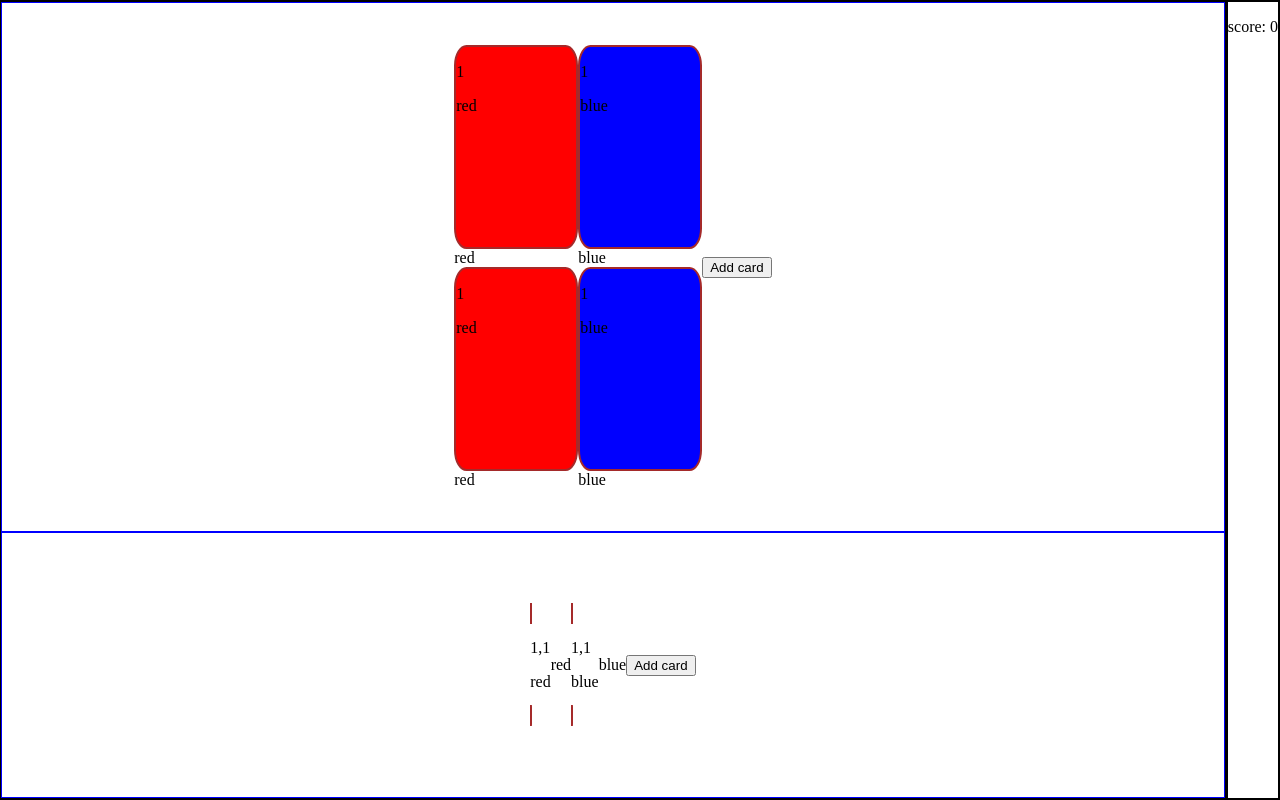
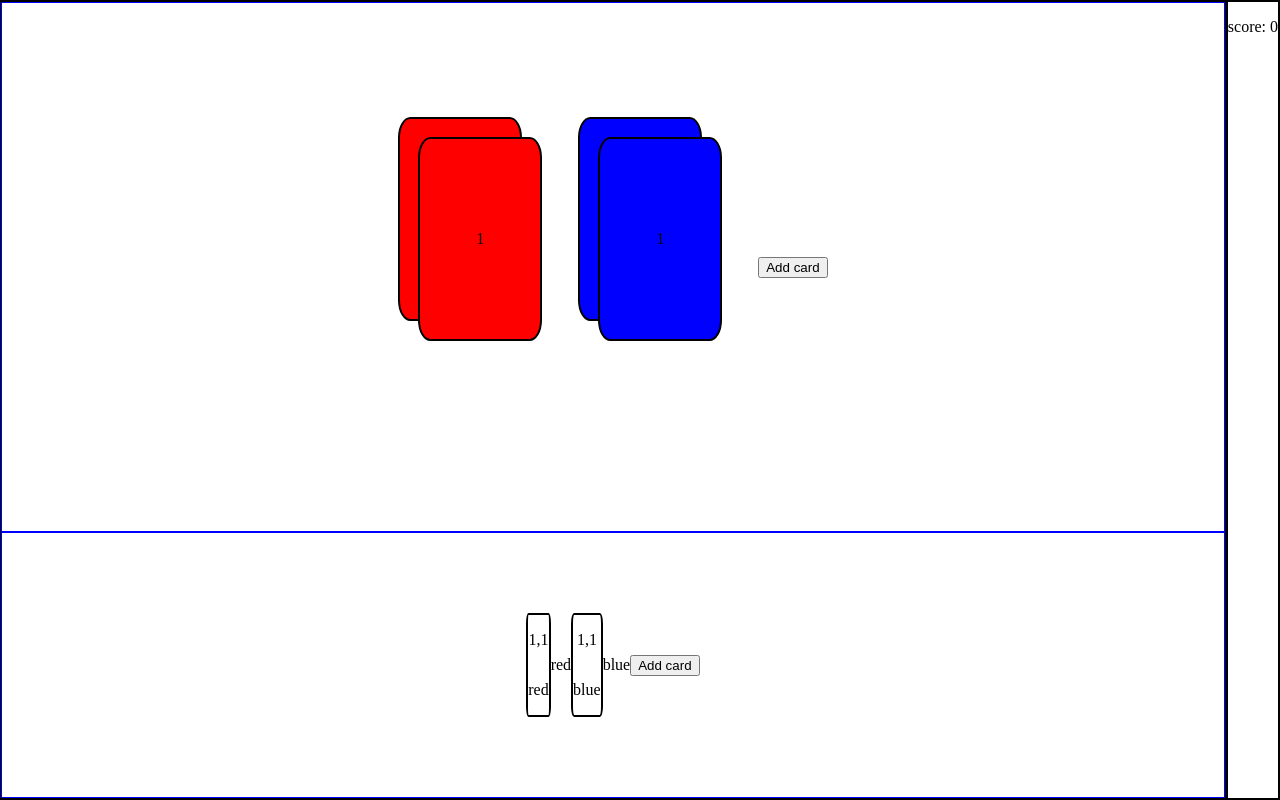
Before and after one commit to Djimovanberlo/stackin-paper, an Angular app: page / in a window 1280 px wide. Built offline with nearby package versions, Linux system fonts and the light colour scheme.

Commit message:
basic card stack styles

```diff
--- a/src/app/card-stack/card-target-stack.component.html
+++ b/src/app/card-stack/card-target-stack.component.html
@@ -1,4 +1,8 @@
 @for (card of stack().cards; track $index) {
-<app-card-target [card]="card" />
-<div>{{ stack().colour }}</div>
+<app-card-target
+  [card]="card"
+  [ngStyle]="{
+    '--i': $index,
+}"
+/>
 }
--- a/src/app/card-stack/card-target-stack.component.scss
+++ b/src/app/card-stack/card-target-stack.component.scss
@@ -0,0 +1,11 @@
+:host {
+  position: relative;
+  width: 180px;
+  height: 300px;
+
+  app-card-target {
+    position: absolute;
+    top: calc(20px * var(--i));
+    left: calc(20px * var(--i));
+  }
+}
--- a/src/app/card-stack/card-target-stack.component.ts
+++ b/src/app/card-stack/card-target-stack.component.ts
@@ -2,10 +2,11 @@ import { Component, input } from '@angular/core';
 import { CardTargetStack } from '../card';
 import { GameColour } from '../game-colour';
 import { CardTargetComponent } from '../card-target/card-target.component';
+import { NgStyle } from '@angular/common';
 
 @Component({
   selector: 'app-card-target-stack',
-  imports: [CardTargetComponent],
+  imports: [CardTargetComponent, NgStyle],
   templateUrl: './card-target-stack.component.html',
   styleUrl: './card-target-stack.component.scss',
 })
--- a/src/app/card-target/card-target.component.html
+++ b/src/app/card-target/card-target.component.html
@@ -5,6 +5,5 @@
 >
   <ng-container slot="card-content">
     <p>{{ card().value }}</p>
-    <p>{{ card().colour }}</p>
   </ng-container>
 </app-card>
--- a/src/app/card-target/card-target.component.scss
+++ b/src/app/card-target/card-target.component.scss
@@ -1,6 +1,5 @@
 :host {
   app-card {
-    display: block;
     width: 120px;
     height: 200px;
     background-color: var(--card-colour);
--- a/src/app/card/card.component.scss
+++ b/src/app/card/card.component.scss
@@ -1,4 +1,6 @@
 :host {
-  border: 2px solid brown;
+  border: 2px solid black;
   border-radius: 10%;
+  display: grid;
+  place-items: center;
 }
```
